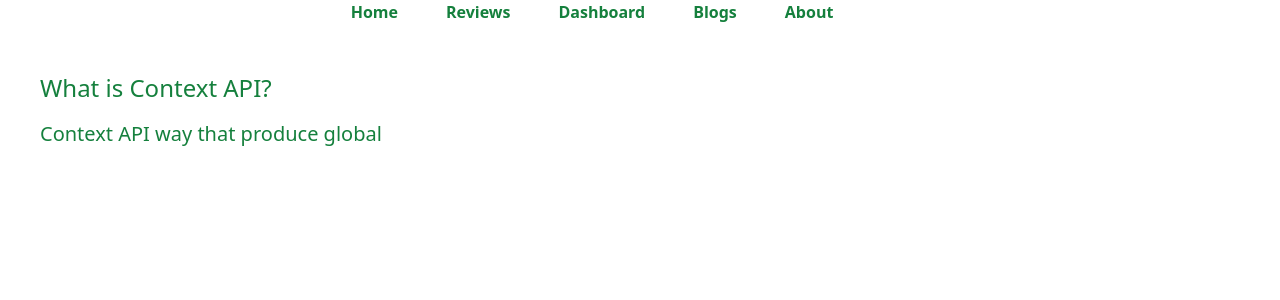
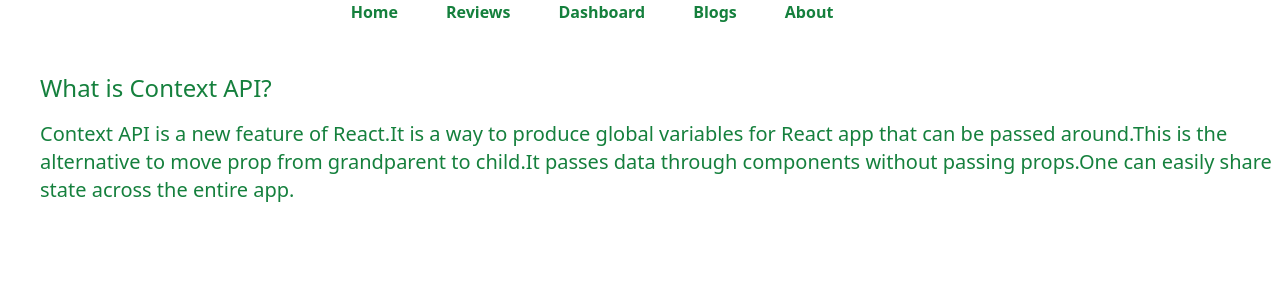
Before and after one commit to fahimabushra1/assignment-9, a React (Create React App) app: page /blogs in a window 1280 px wide. Shown: the top 300 px of the page. Built offline with nearby package versions, Linux system fonts and the light colour scheme.

Commit message:
context-api

```diff
--- a/src/components/Blogs/Blogs.js
+++ b/src/components/Blogs/Blogs.js
@@ -4,7 +4,7 @@ const Blogs = () => {
     return (
         <div className="text-green-700 mt-12 ml-10">
             <h1 className="text-2xl">What is Context API?</h1>
-            <p className="text-xl mt-4">Context API way that produce global</p>
+            <p className="text-xl mt-4">Context API is a new feature of React.It is a way to produce global variables for React app that can be passed around.This is the alternative  to move prop from grandparent to child.It passes data through components without passing props.One can easily share state across the entire app.</p>
         </div>
     )
 }
```
